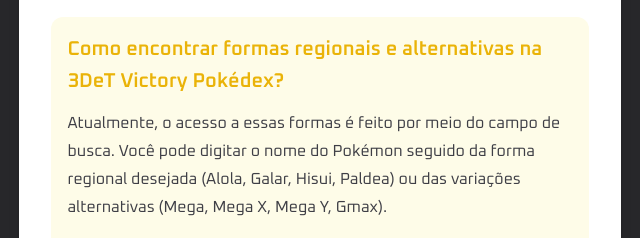
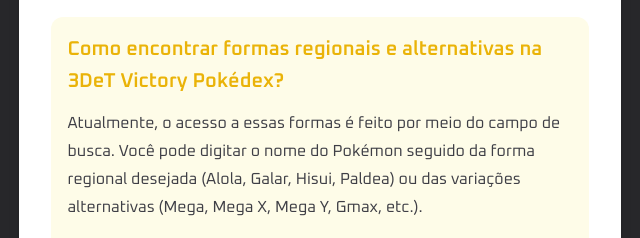
Before and after one commit to jeanfern/3det-victory-pokedex, a website with bundled scripts: page index.html in a window 1280 px wide. Shown: the part 1553-1791 px from the top of the page, 320-960 px from the left. Built offline with nearby package versions, Linux system fonts and the light colour scheme; no server answers; files whose address does not match are found by name.

Commit message:
feat: :speech_balloon: Pequena correção textual

```diff
--- a/index.html
+++ b/index.html
@@ -247,7 +247,7 @@
           <p>
             Atualmente, o acesso a essas formas é feito por meio do campo de busca. Você pode digitar o nome do Pokémon
             seguido da forma regional desejada (Alola, Galar, Hisui, Paldea) ou das variações alternativas (Mega, Mega
-            X, Mega Y, Gmax).
+            X, Mega Y, Gmax, etc.).
           </p>
 
           <p>
```
